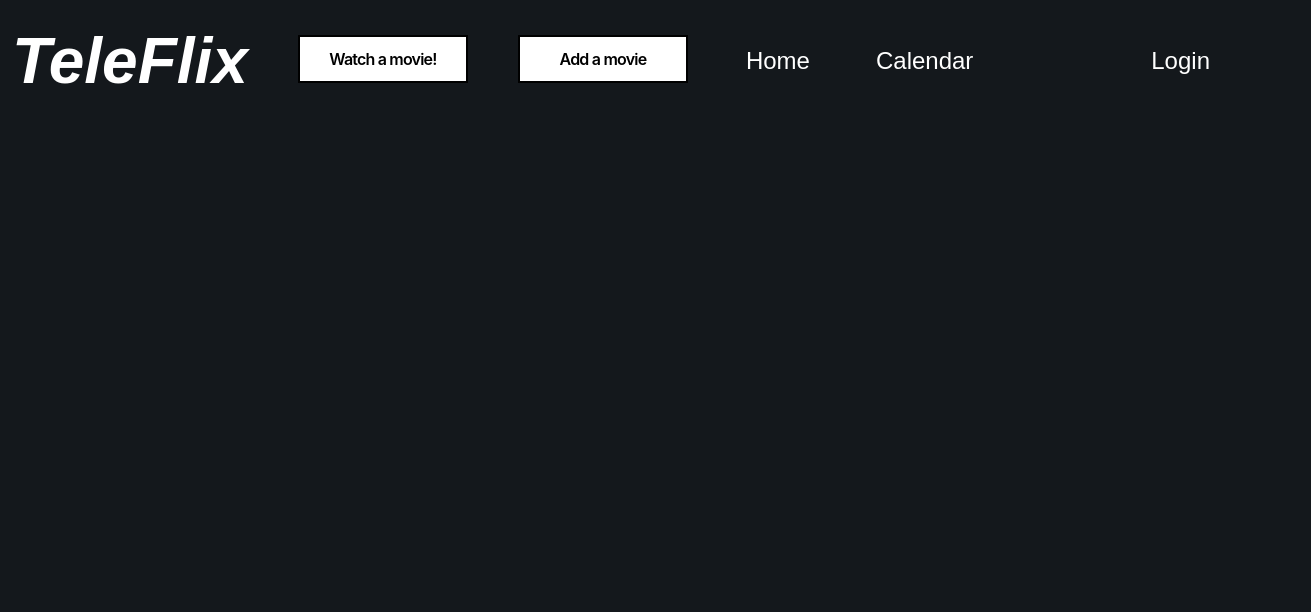
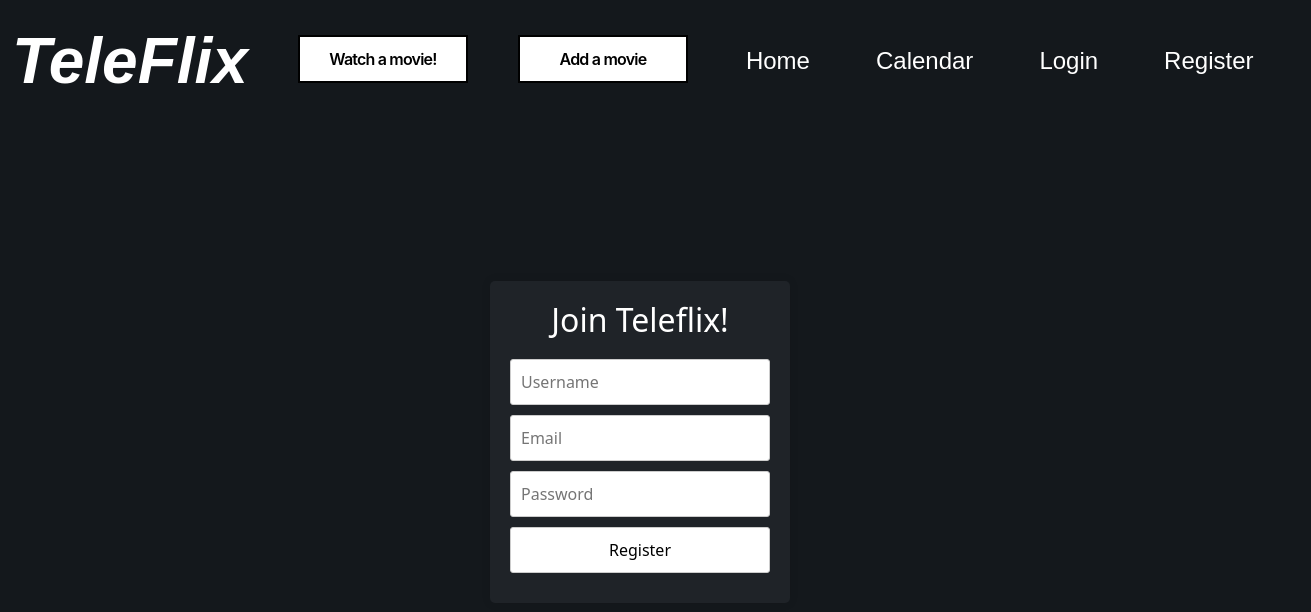
Before and after one commit to Matas1555/TeleFlix, a React (Create React App) app: page /register in a window 1280 px wide. Shown: the top 612 px of the page, 1311 px wide, since content can reach past the window. Built offline with nearby package versions, Linux system fonts and the light colour scheme.

Commit message:
added firebase configuration, added registring and logging in functions

```diff
--- a/package.json
+++ b/package.json
@@ -7,6 +7,7 @@
     "@testing-library/react": "^13.4.0",
     "@testing-library/user-event": "^13.5.0",
     "bootstrap": "^5.3.3",
+    "firebase": "^10.11.0",
     "react": "^18.2.0",
     "react-bootstrap": "^2.10.2",
     "react-dom": "^18.2.0",
--- a/public/index.html
+++ b/public/index.html
@@ -2,7 +2,7 @@
 <html lang="en">
   <head>
     <meta charset="utf-8" />
-    <link rel="icon" href="%PUBLIC_URL%/favicon.ico" />
+    <link rel="icon" href="favicon.ico" />
     <meta name="viewport" content="width=device-width, initial-scale=1" />
     <meta name="theme-color" content="#000000" />
     <meta
--- a/src/App.js
+++ b/src/App.js
@@ -4,6 +4,7 @@ import { useState } from "react";
 import Navbar from "./components/navbar";
 import { BrowserRouter as Router, Routes, Route } from "react-router-dom";
 import Login from "./pages/login";
+import Register from "./pages/register";
 import HomePage from "./pages/homePage";
 import AddMovie from "./components/addMovie";
 
@@ -19,6 +20,7 @@ function App() {
       <Routes>
         <Route path="/" element={<HomePage />} />
         <Route path="/login" element={<Login />} />
+        <Route path="/register" element={<Register />} />
       </Routes>
     </Router>
   );
--- /dev/null
+++ b/src/backend/auth-service.js
@@ -0,0 +1,53 @@
+import { auth, db } from "./firebase-config";
+import { createUserWithEmailAndPassword } from "firebase/auth";
+import { signInWithEmailAndPassword } from "firebase/auth";
+import { addDoc, collection } from "firebase/firestore";
+
+// Function to register a new user
+export const registerUser = async (email, username, password) => {
+  // Create user with email and password
+  console.log(email, username, password);
+  createUserWithEmailAndPassword(auth, email, password)
+    .then((userCredential) => {
+      const user = userCredential.user;
+    })
+    .catch((error) => {
+      const errorCode = error.code;
+      const errorMessage = error.message;
+      console.error("Error in user registration:", errorCode, errorMessage);
+    });
+
+  try {
+    const docRef = await addDoc(collection(db, "users"), {
+      username: username,
+      points: 0,
+      isAdmin: false,
+    });
+
+    console.log("Document written with ID: ", docRef.id);
+  } catch (e) {
+    console.error("Error adding document: ", e);
+  }
+
+  return { status: true };
+};
+
+// Function to log in a user
+export const loginUser = async (email, password) => {
+  try {
+    signInWithEmailAndPassword(auth, email, password)
+      .then((userCredential) => {
+        const user = userCredential.user;
+        alert("User logged in!");
+      })
+      .catch((error) => {
+        const errorCode = error.code;
+        const errorMessage = error.message;
+        console.error("Error in user registration:", errorCode, errorMessage);
+      });
+    return { status: true };
+  } catch (error) {
+    console.error("Error in user login:", error.message);
+    return { status: false, error: error.message };
+  }
+};
--- /dev/null
+++ b/src/backend/firebase-config.js
@@ -0,0 +1,28 @@
+// Import the functions you need from the SDKs you need
+import { initializeApp } from "firebase/app";
+import { getFirestore } from "firebase/firestore";
+import { getAnalytics } from "firebase/analytics";
+import { getAuth } from "firebase/auth";
+
+// TODO: Add SDKs for Firebase products that you want to use
+// https://firebase.google.com/docs/web/setup#available-libraries
+// Your web app's Firebase configuration
+// For Firebase JS SDK v7.20.0 and later, measurementId is optional
+
+const firebaseConfig = {
+  apiKey: "AIzaSyBxMg3MLYRTWBw7R2xAnRIWyRVhZoS0u5o",
+  authDomain: "teleflix-23ef0.firebaseapp.com",
+  projectId: "teleflix-23ef0",
+  storageBucket: "teleflix-23ef0.appspot.com",
+  messagingSenderId: "702503270630",
+  appId: "1:702503270630:web:f0014140d1d8c699c66327",
+  measurementId: "G-WHCFSG1H9D",
+};
+
+// Initialize Firebase
+const app = initializeApp(firebaseConfig);
+const db = getFirestore(app);
+const auth = getAuth(app);
+const analytics = getAnalytics(app);
+
+export { app, auth, db };
--- a/src/components/navbar.jsx
+++ b/src/components/navbar.jsx
@@ -39,6 +39,9 @@ function NavBar({ onShowModal }) {
             <Nav.Link className="navbar-text" href="/login">
               Login
             </Nav.Link>
+            <Nav.Link className="navbar-text" href="/register">
+              Register
+            </Nav.Link>
           </Nav>
         </Navbar.Collapse>
       </Container>
--- a/src/pages/login.jsx
+++ b/src/pages/login.jsx
@@ -1,27 +1,47 @@
 import "../css/login.css";
+import { useRef } from "react";
+import { loginUser } from "../backend/auth-service";
+import { useNavigate } from "react-router-dom";
 
 const Login = () => {
+  const navigate = useNavigate();
+  const emailRef = useRef(null);
+  const passwordRef = useRef(null);
+
+  const handleLogin = async () => {
+    const email = emailRef.current.value;
+    const password = passwordRef.current.value;
+
+    const response = await loginUser(email, password);
+    if (response.status) {
+      navigate("/");
+      console.log("Logged in successfully");
+    } else {
+      console.log("Failed to login");
+    }
+  };
+
   return (
     <div className="login-container">
-      <div class="login-box">
+      <div className="login-box">
         <h2>Login</h2>
-        <form action="#" method="post">
         <input
           type="text"
-            name="username"
-            placeholder="Username"
+          name="email"
+          placeholder="Email"
+          ref={emailRef}
           required
         ></input>
         <input
           type="password"
           name="password"
           placeholder="Password"
+          ref={passwordRef}
           required
         ></input>
-          <button className="submit-button" type="submit">
+        <button className="submit-button" type="submit" onClick={handleLogin}>
           Login
         </button>
-        </form>
       </div>
     </div>
   );
--- /dev/null
+++ b/src/pages/register.jsx
@@ -0,0 +1,65 @@
+import "../css/login.css";
+import { useState, useRef } from "react";
+import { registerUser } from "../backend/auth-service";
+
+const Register = () => {
+  const [username, setUsername] = useState("");
+  const [password, setPassword] = useState("");
+  const [email, setEmail] = useState("");
+
+  const emailRef = useRef(null);
+  const passwordRef = useRef(null);
+  const usernameRef = useRef(null);
+
+  const handleRegister = async () => {
+    const email = emailRef.current.value;
+    const password = passwordRef.current.value;
+    const username = usernameRef.current.value;
+
+    const response = await registerUser(email, username, password);
+    if (response.status) {
+      alert("Registration successful!");
+    } else {
+      alert(`Registration failed: ${response.error}`);
+    }
+  };
+
+  return (
+    <div className="login-container">
+      <div className="login-box">
+        <h2>Join Teleflix!</h2>
+        <input
+          type="text"
+          name="username"
+          placeholder="Username"
+          ref={usernameRef}
+          required
+        ></input>
+        <input
+          type="text"
+          name="email"
+          placeholder="Email"
+          ref={emailRef}
+          required
+        ></input>
+        <input
+          type="password"
+          name="password"
+          placeholder="Password"
+          data-type="password"
+          ref={passwordRef}
+          required
+        ></input>
+        <button
+          className="submit-button"
+          type="submit"
+          onClick={handleRegister}
+        >
+          Register
+        </button>
+      </div>
+    </div>
+  );
+};
+
+export default Register;
```
Also changed, not shown: 1 other file (tests, documents, lock files or other folders). Lines whose indentation alone changed are shown as unchanged.
